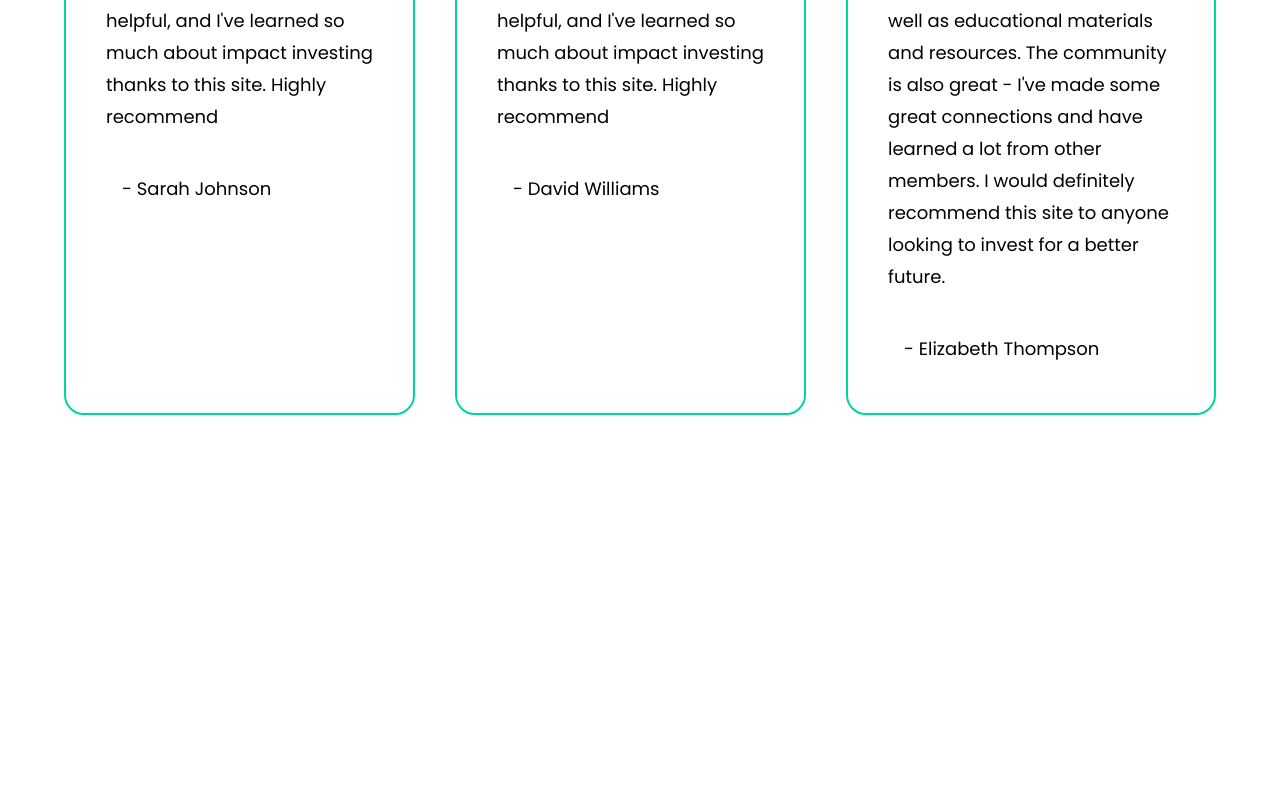
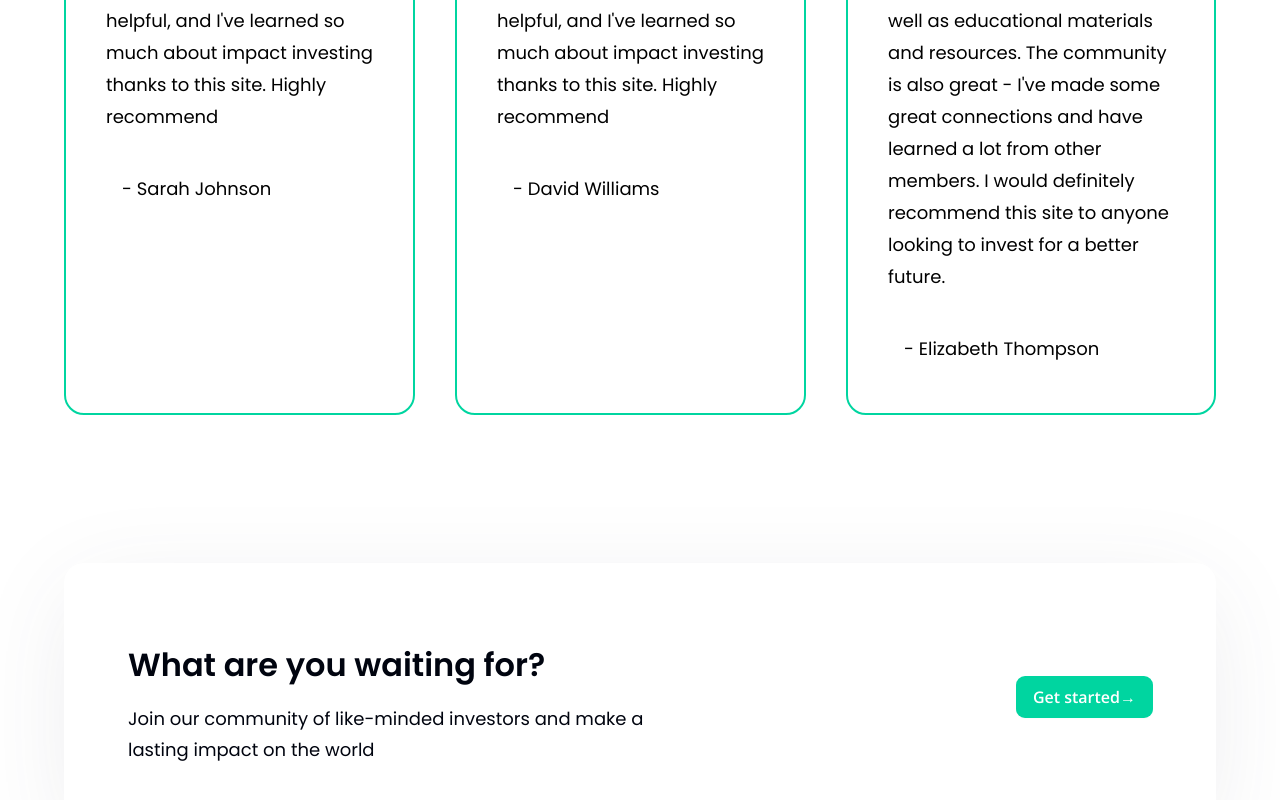
Before and after one commit to deezicypher/Affluena-frontend, a React (Create React App) app: page / in a window 1280 px wide. Shown: the part 2845-3645 px from the top of the page. Before the commit the page ends 3344 px from the top, so only its background shows below. Built offline with nearby package versions, Linux system fonts and the light colour scheme.

Commit message:
CTA section

```diff
--- /dev/null
+++ b/src/components/CTA.js
@@ -0,0 +1,33 @@
+import React from 'react'
+import styles,{layout} from '../style';
+
+const {section, sectionInfo} = layout;
+const {flexCenter,heading3,paragraph, paddingY} = styles;
+
+const CTA = () => {
+  return (
+    <div className={`${section} ${flexCenter}  sm:flex-row flex-col  `}>
+        <div className={`w-full ${section} rounded-[20px] box-shadow`} >
+        <div className='flex flex-col flex-1'>
+            <h2 className={`${heading3} leading-0`}>What are you waiting for?</h2>
+            <p className={`${paragraph} max-w-[540px]`}>
+            Join our community of like-minded investors and make a lasting impact on the world
+            </p>
+    </div>
+    <div className={`${flexCenter} sm:ml-10 ml-0 sm:mt-0 mt-10`}>
+    <a
+                        href="#"
+                        className="inline-block rounded-lg bg-secondary px-4 py-1.5 text-base font-semibold leading-7 text-white shadow-sm ring-1 ring-[#00d5a0] hover:bg-[#00d5a0]-700 hover:ring-[#00d5a0]-700"
+                      >
+                        Get started
+                        <span className="text-white-200" aria-hidden="true">
+                          &rarr;
+                        </span>
+                      </a>
+    </div>
+    </div>
+    </div>
+  )
+}
+
+export default CTA
--- a/src/pages/Home.js
+++ b/src/pages/Home.js
@@ -4,6 +4,7 @@ import FeatureTiles from '../components/FeatureTiles';
 import About from '../components/About';
 import Features from '../components/Features';
 import Testimonials from '../components/Testimonials';
+import CTA from '../components/CTA';
 
 const Home = () => {
   return (
@@ -13,6 +14,7 @@ const Home = () => {
    <About/>
    <Features/>
    <Testimonials/>
+   <CTA/>
    </>
   )
 }
```
